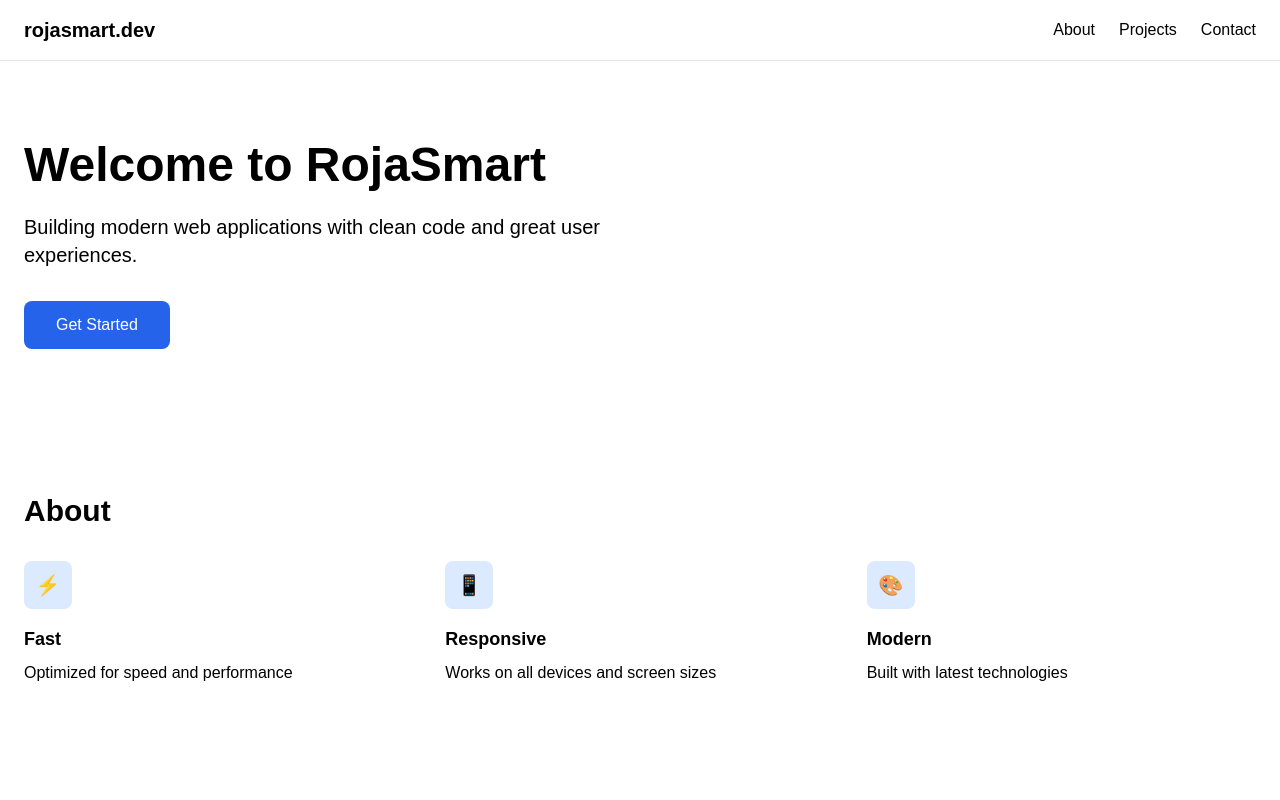
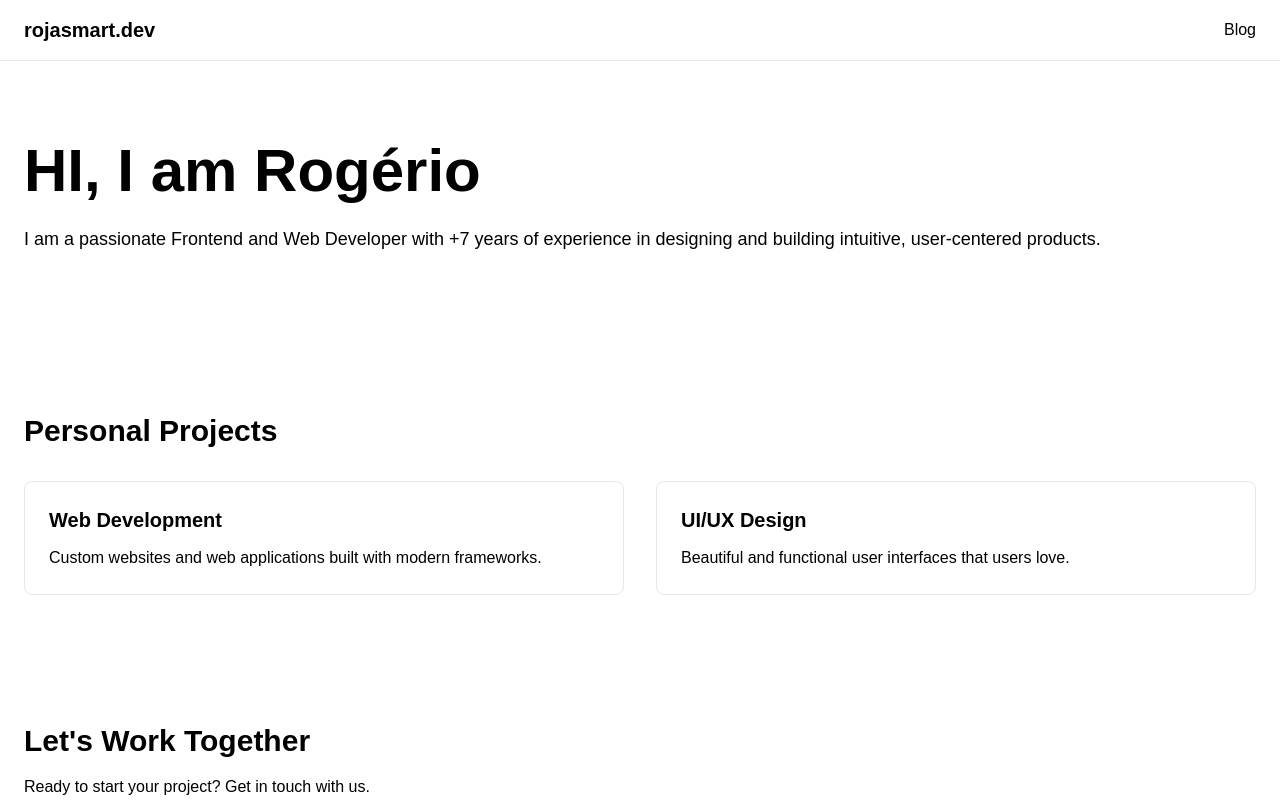
Before and after one commit to rojasmart/rojasmart-template, a Next.js app: page / in a window 1280 px wide. Shown: the top 800 px of the page. Built offline with nearby package versions, Linux system fonts and the light colour scheme.

Commit message:
--add refactor navigation and hero sections for improved clarity and personalization

```diff
--- a/src/app/page.tsx
+++ b/src/app/page.tsx
@@ -3,68 +3,31 @@ import Link from "next/link";
 export default function Home() {
   return (
     <div className="min-h-screen bg-white">
-      {/* Simple Navigation */}
+      {/* Navigation */}
       <nav className="border-b border-slate-200">
         <div className="w-full px-6 py-4">
           <div className="flex justify-between items-center">
             <div className="text-xl font-bold text-black">rojasmart.dev</div>
             <div className="flex space-x-6">
-              <Link href="#about" className="text-black hover:text-slate-600">
-                About
-              </Link>
-              <Link href="#projects" className="text-black hover:text-slate-600">
-                Projects
-              </Link>
-              <Link href="#contact" className="text-black hover:text-slate-600">
-                Contact
+              <Link href="#blog" className="text-black hover:text-slate-600">
+                Blog
               </Link>
             </div>
           </div>
         </div>
       </nav>
 
-      {/* Simple Hero */}
+      {/* Hero */}
       <section className="w-full px-6 py-20">
-        <h1 className="text-5xl font-bold text-black mb-6">Welcome to RojaSmart</h1>
-        <p className="text-xl text-black mb-8 max-w-2xl">Building modern web applications with clean code and great user experiences.</p>
-        <Link href="#contact" className="inline-block bg-blue-600 text-white px-8 py-3 rounded-lg hover:bg-blue-700 transition-colors">
-          Get Started
-        </Link>
+        <h1 className="text-6xl font-bold text-black mb-6">HI, I am Rogério</h1>
+        <p className="text-lg text-black mb-4">
+          I am a passionate Frontend and Web Developer with +7 years of experience in designing and building intuitive, user-centered products.
+        </p>
       </section>
 
-      {/* Simple About */}
-      <section id="about" className="bg-slate-50">
-        <div className="w-full px-6 py-16">
-          <h2 className="text-3xl font-bold text-black mb-8">About</h2>
-          <div className="grid md:grid-cols-3 gap-8">
-            <div>
-              <div className="w-12 h-12 bg-blue-100 rounded-lg mb-4 flex items-center justify-center">
-                <span className="text-blue-600 text-xl">⚡</span>
-              </div>
-              <h3 className="text-lg font-semibold text-black mb-2">Fast</h3>
-              <p className="text-black">Optimized for speed and performance</p>
-            </div>
-            <div>
-              <div className="w-12 h-12 bg-blue-100 rounded-lg mb-4 flex items-center justify-center">
-                <span className="text-blue-600 text-xl">📱</span>
-              </div>
-              <h3 className="text-lg font-semibold text-black mb-2">Responsive</h3>
-              <p className="text-black">Works on all devices and screen sizes</p>
-            </div>
-            <div>
-              <div className="w-12 h-12 bg-blue-100 rounded-lg mb-4 flex items-center justify-center">
-                <span className="text-blue-600 text-xl">🎨</span>
-              </div>
-              <h3 className="text-lg font-semibold text-black mb-2">Modern</h3>
-              <p className="text-black">Built with latest technologies</p>
-            </div>
-          </div>
-        </div>
-      </section>
-
-      {/* Simple Projects */}
+      {/* Projects */}
       <section id="projects" className="w-full px-6 py-16">
-        <h2 className="text-3xl font-bold text-black mb-8">Projects</h2>
+        <h2 className="text-3xl font-bold text-black mb-8">Personal Projects</h2>
         <div className="grid md:grid-cols-2 gap-8">
           <div className="p-6 border border-slate-200 rounded-lg">
             <h3 className="text-xl font-semibold text-black mb-3">Web Development</h3>
```
